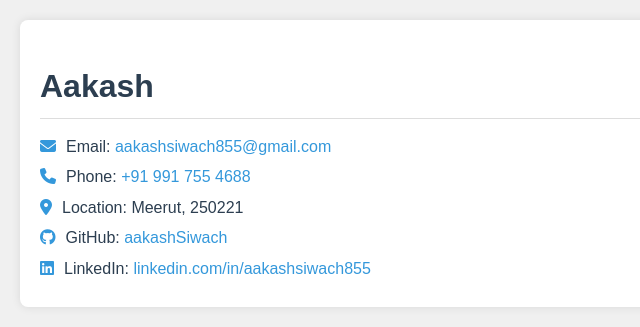
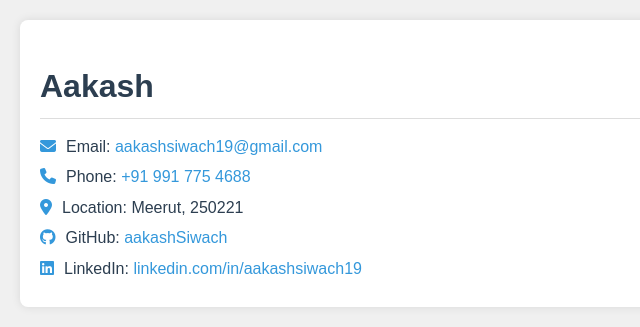
Before and after one commit to aakashSiwach/aakashSiwach.github.io, a plain HTML site: page index.html in a window 1280 px wide. Shown: the top 327 px of the page, 0-640 px from the left. Drawn offline with Linux system fonts and the light colour scheme.

Commit message:
Updated Email and linked profile

```diff
--- a/index.html
+++ b/index.html
@@ -62,11 +62,11 @@
 
     <div class="contact-info">
         <h1>Aakash</h1>
-        <p><i class="fa fa-envelope tech-icon"></i>Email: <a href="mailto:aakashsiwach855@gmail.com">aakashsiwach855@gmail.com</a></p>
-        <p><i class="fa fa-phone tech-icon"></i>Phone: <a href="tel:+919917754688">+91 991 755 4688</a></p>
+        <p><i class="fa fa-envelope tech-icon"></i>Email: <a href="mailto:aakashsiwach19@gmail.com">aakashsiwach19@gmail.com</a></p>
+        <p><i class="fa fa-phone tech-icon"></i>Phone: <a href="tel:+919917754688">+91 991 775 4688</a></p>
         <p><i class="fa fa-map-marker-alt tech-icon"></i>Location: Meerut, 250221</p>
         <p><i class="fab fa-github tech-icon"></i>GitHub: <a href="https://github.com/aakashSiwach">aakashSiwach</a></p>
-        <p><i class="fab fa-linkedin tech-icon"></i>LinkedIn: <a href="https://www.linkedin.com/in/aakashsiwach855">linkedin.com/in/aakashsiwach855</a></p>
+        <p><i class="fab fa-linkedin tech-icon"></i>LinkedIn: <a href="https://www.linkedin.com/in/aakashsiwach19">linkedin.com/in/aakashsiwach19</a></p>
     </div>
 
     <div class="experience">
```
